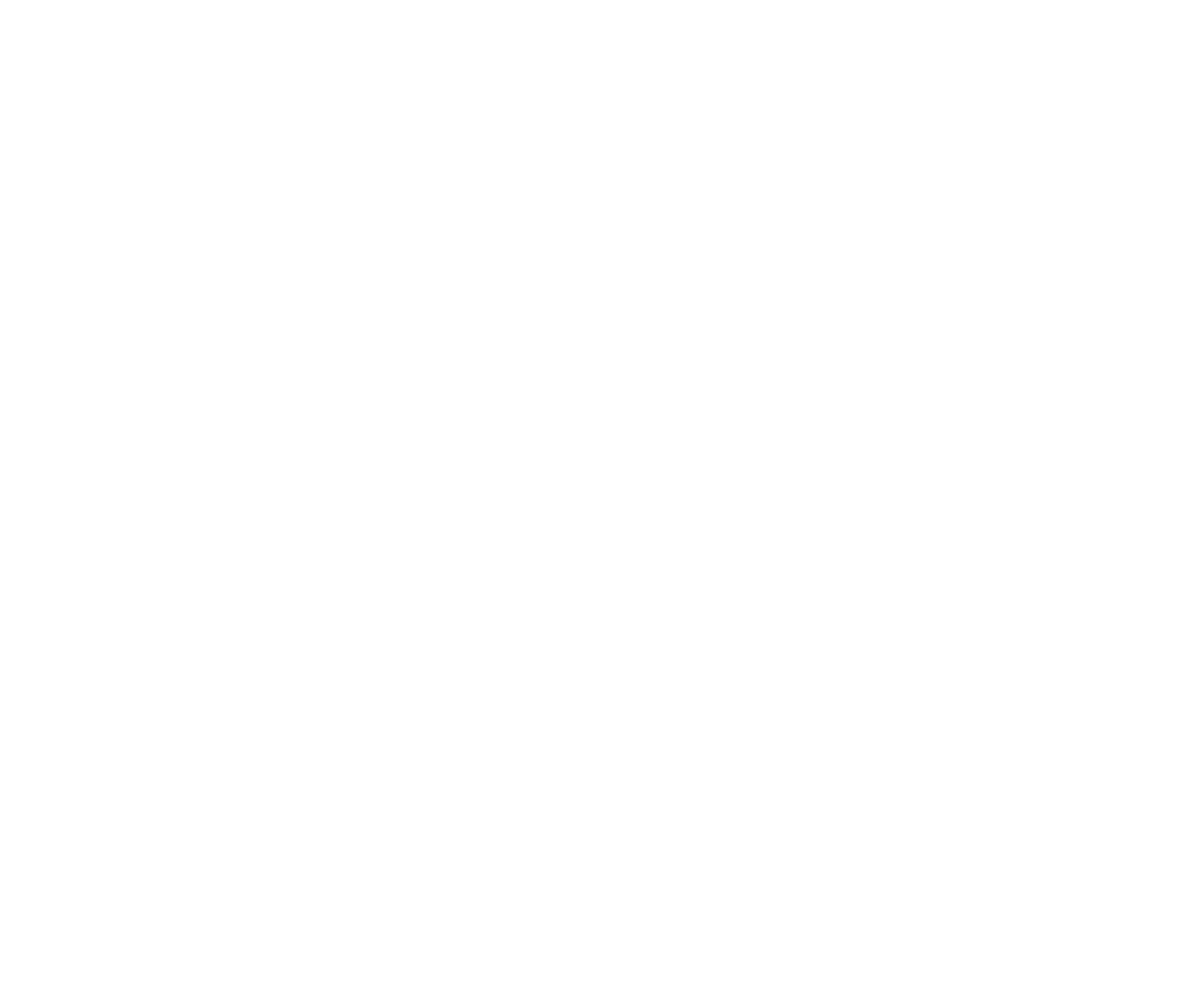
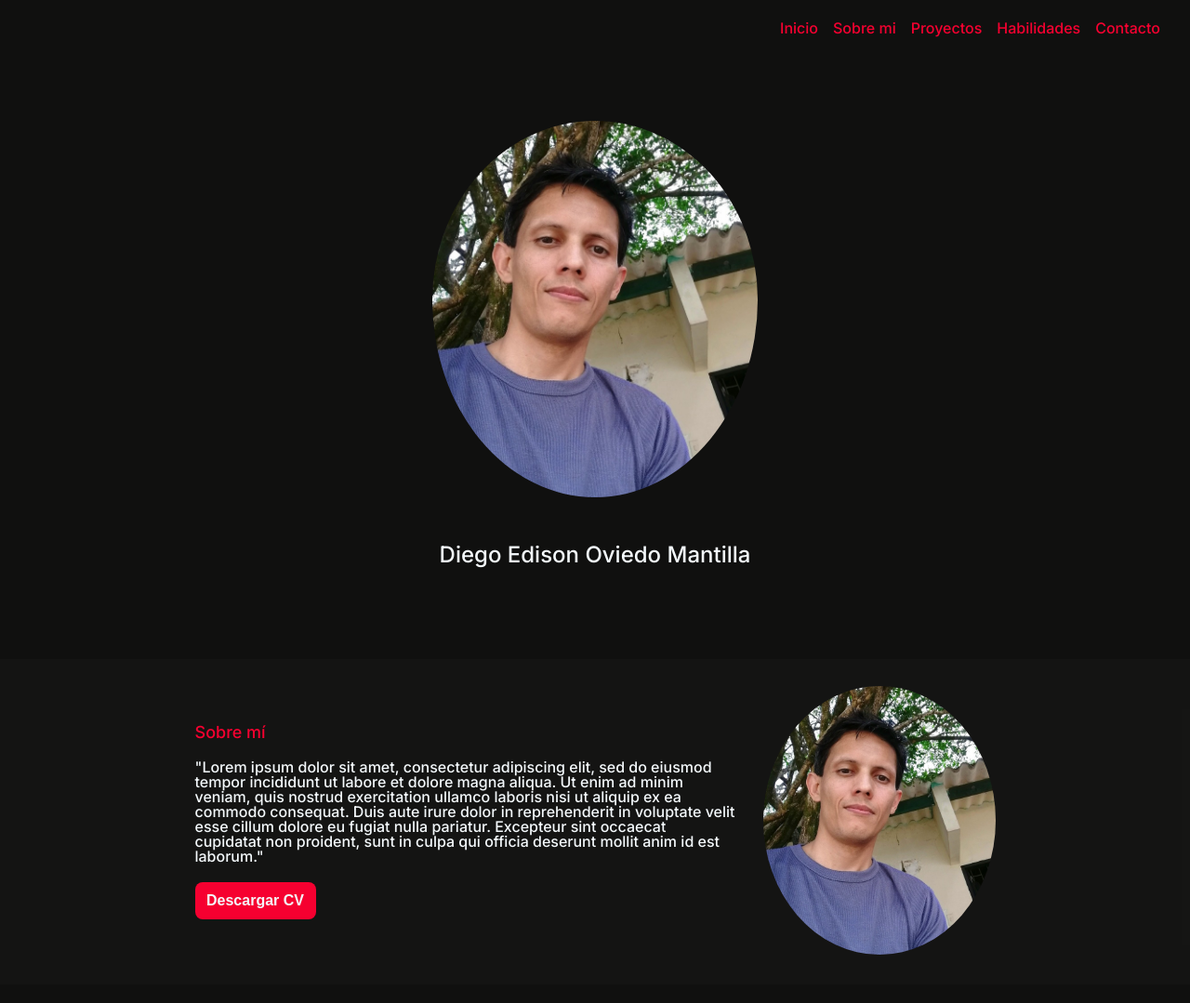
Before and after one commit to diegoedison05/my-website-dev, a plain HTML site: page index.html in a window 1280 px wide. Shown: the whole page at 93% size. Before the commit the page ends 800 px from the top, so only its background shows below. Drawn offline with Linux system fonts and the light colour scheme.

Commit message:
Se creo la base del index, con el inicio y el 'Sobre mí', con sus respectivos estilos css

```diff
--- a/index.html
+++ b/index.html
@@ -4,7 +4,60 @@
         <meta charset="UTF-8" />
         <meta http-equiv="X-UA-Compatible" content="IE=edge" />
         <meta name="viewport" content="width=device-width, initial-scale=1.0" />
-        <title>Document</title>
+        <link rel="stylesheet" href="style.css" />
+        <link rel="preconnect" href="https://fonts.googleapis.com" />
+        <link rel="preconnect" href="https://fonts.gstatic.com" crossorigin />
+        <link
+            href="https://fonts.googleapis.com/css2?family=Inter:wght@300;500;700&display=swap"
+            rel="stylesheet"
+        />
+        <title>Portfolio Tech</title>
     </head>
-    <body></body>
+    <body>
+        <nav>
+            <div class="navbar-right">
+                <ul>
+                    <li><a href="/">Inicio</a></li>
+                    <li><a href="/">Sobre mi</a></li>
+                    <li><a href="/">Proyectos</a></li>
+                    <li><a href="/">Habilidades</a></li>
+                    <li><a href="/">Contacto</a></li>
+                </ul>
+            </div>
+        </nav>
+
+        <section>
+            <div class="div-avatar">
+                <img src="./img/avatar.jpg" alt="avatar" class="avatar" />
+                <p class="nombre">Diego Edison Oviedo Mantilla</p>
+            </div>
+        </section>
+
+        <section class="about-me">
+            <article class="article-about">
+                <div>
+                    <h2 class="about-title">Sobre mí</h2>
+                    <p class="description">
+                        "Lorem ipsum dolor sit amet, consectetur adipiscing
+                        elit, sed do eiusmod tempor incididunt ut labore et
+                        dolore magna aliqua. Ut enim ad minim veniam, quis
+                        nostrud exercitation ullamco laboris nisi ut aliquip ex
+                        ea commodo consequat. Duis aute irure dolor in
+                        reprehenderit in voluptate velit esse cillum dolore eu
+                        fugiat nulla pariatur. Excepteur sint occaecat cupidatat
+                        non proident, sunt in culpa qui officia deserunt mollit
+                        anim id est laborum."
+                    </p>
+                    <button class="downcv">Descargar CV</button>
+                </div>
+                <div>
+                    <img
+                        src="./img/avatar.jpg"
+                        alt="avatar"
+                        class="about-img"
+                    />
+                </div>
+            </article>
+        </section>
+    </body>
 </html>
--- /dev/null
+++ b/style.css
@@ -0,0 +1,172 @@
+/* http://meyerweb.com/eric/tools/css/reset/
+   v2.0 | 20110126
+   License: none (public domain)
+*/
+
+html, body, div, span, applet, object, iframe,
+h1, h2, h3, h4, h5, h6, p, blockquote, pre,
+a, abbr, acronym, address, big, cite, code,
+del, dfn, em, img, ins, kbd, q, s, samp,
+small, strike, strong, sub, sup, tt, var,
+b, u, i, center,
+dl, dt, dd, ol, ul, li,
+fieldset, form, label, legend,
+table, caption, tbody, tfoot, thead, tr, th, td,
+article, aside, canvas, details, embed,
+figure, figcaption, footer, header, hgroup,
+menu, nav, output, ruby, section, summary,
+time, mark, audio, video {
+    margin: 0;
+    padding: 0;
+    border: 0;
+    font-size: 100%;
+    font: inherit;
+    vertical-align: baseline;
+}
+
+/* HTML5 display-role reset for older browsers */
+article, aside, details, figcaption, figure,
+footer, header, hgroup, menu, nav, section {
+    display: block;
+}
+
+body {
+    line-height: 1;
+}
+
+ol, ul {
+    list-style: none;
+}
+
+blockquote, q {
+    quotes: none;
+}
+
+blockquote:before, blockquote:after,
+q:before, q:after {
+    content: '';
+    content: none;
+}
+
+table {
+    border-collapse: collapse;
+    border-spacing: 0;
+}
+
+/* --------------------------root------------------------ */
+:root {
+    --black: #10100F;
+    --white: #F4F9FC;
+    --gray1: #D6DFE8;
+    --gray2: #D9D9D9;
+    --grayDark: #626461;
+    --red: #F60030;
+    --redDark: #AC011C;
+    --sm: 14px;
+    --md: 16px;
+    --lg: 18px;
+    --xl: 24px
+}
+
+/* -------------------General--------------------------------- */
+body {
+    background-color: var(--black);
+    color: var(--white);
+    font-family: 'Inter', sans-serif;
+    font-size: var(--md);
+}
+
+/* ----------------------navbar---------------------------------*/
+nav {
+    display: flex;
+    justify-content: end;
+    padding: 0 24px;
+    /* border-bottom: 1px solid var(--red); */
+}
+
+.navbar-right ul {
+    list-style: none;
+    padding: 0;
+    margin: 0;
+    display: flex;
+    align-items: center;
+    height: 60px;
+}
+
+.navbar-right ul li a {
+    text-decoration: none;
+    color: var(--red);
+    /* border: 1px solid var(--white); */
+    padding: 8px;
+    border-radius: 8px;
+}
+
+.navbar-right a:hover {
+    border: 1px solid var(--red);
+}
+
+/* --------------------------inicio------------------- */
+.div-avatar {
+    display: flex;
+    align-items: center;
+    flex-direction: column;
+}
+
+.avatar {
+    width: 350px;
+    padding: 70px 0 50px 0;
+    border-radius: 70%;
+}
+
+.nombre {
+    font-size: var(--xl);
+    padding-bottom: 100px;
+}
+
+/* ---------------------------about me------------------------ */
+.about-me {
+    background-color: rgba(62, 64, 61, 0.1);
+    padding: 25px;
+    box-sizing: content-box;
+    display: flex;
+    justify-content: center;
+    align-items: center;
+    flex-direction: column;
+}
+
+.article-about {
+    height: 300px;
+    width: 70%;
+    display: flex;
+    align-items: center;
+    flex-direction: row;
+}
+
+.about-title {
+    color: var(--red);
+    font-size: var(--lg);
+    padding-bottom: 20px;
+}
+
+.description {
+    padding-bottom: 20px;
+}
+
+.downcv {
+    background-color: var(--red);
+    border-radius: 8px;
+    border: none;
+    color: var(--white);
+    width: 130px;
+    cursor: pointer;
+    font-size: var(--md);
+    font-weight: bold;
+    height: 40px;
+}
+
+.about-img {
+    width: 250px;
+    margin: 50px 0 50px 30px;
+    border-radius: 70%;
+    box-sizing: content-box;
+}
```
Also changed, not shown: img/avatar-default.png (added), img/avatar.jpg (added), 1 other file.
